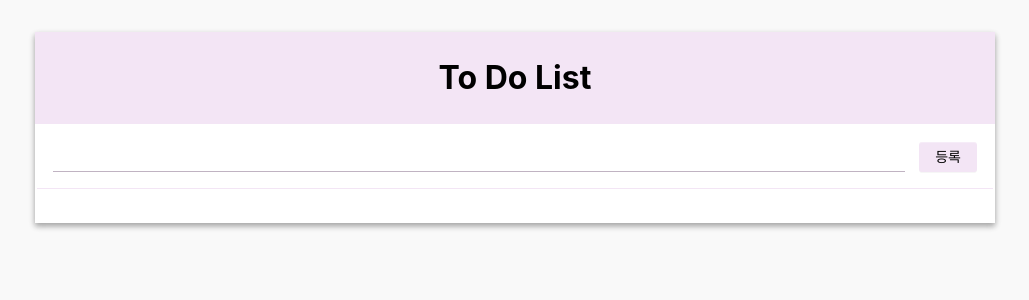
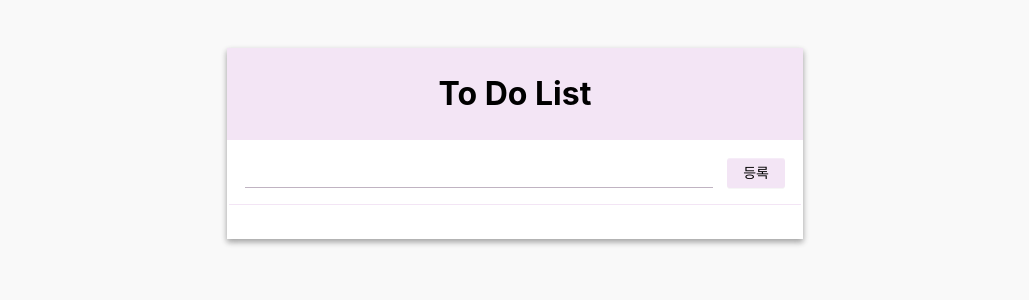
Before and after one commit to Choi33/StudyReact, a React (Create React App) app in the folder myapp/: page / in a window 1280 px wide. Shown: the top 300 px of the page, without its empty margins (125-1154 px from the left). Built offline with nearby package versions, Linux system fonts and the light colour scheme.

Commit message:
디자인 수정

```diff
--- a/myapp/src/components/TodoListTemplate.css
+++ b/myapp/src/components/TodoListTemplate.css
@@ -1,9 +1,9 @@
 .todo-list-template {
     background: white;
-    width: 75vw;
+    width: 45vw;
     box-shadow: 0 3px 6px rgba(0,0,0,0.16), 0 3px 6px rgba(0,0,0,0.23);
     margin: 0 auto;
-    margin-top: 2em;
+    margin-top: 3em;
   }
 
   .title {
```
Also changed, not shown: myapp/src/components/TodoItem.js (+0 -7 lines).
